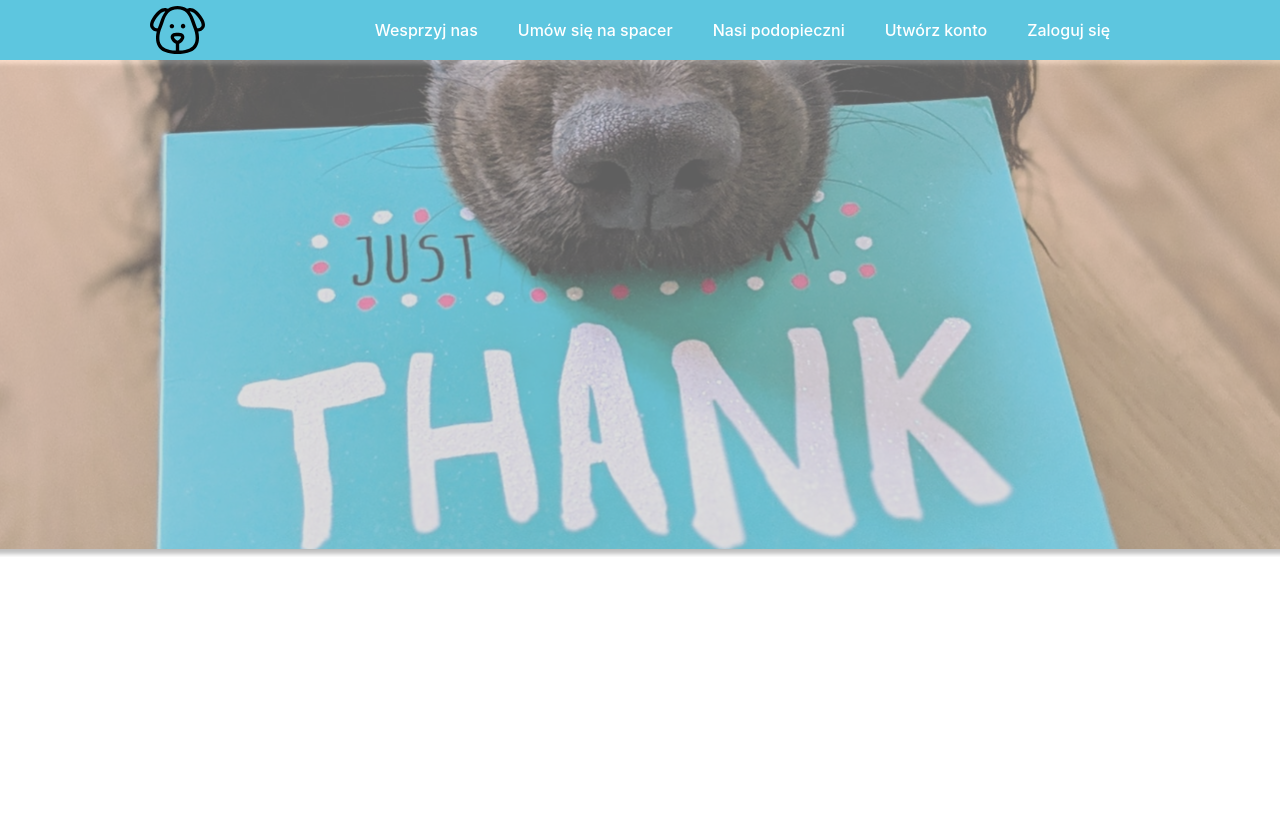
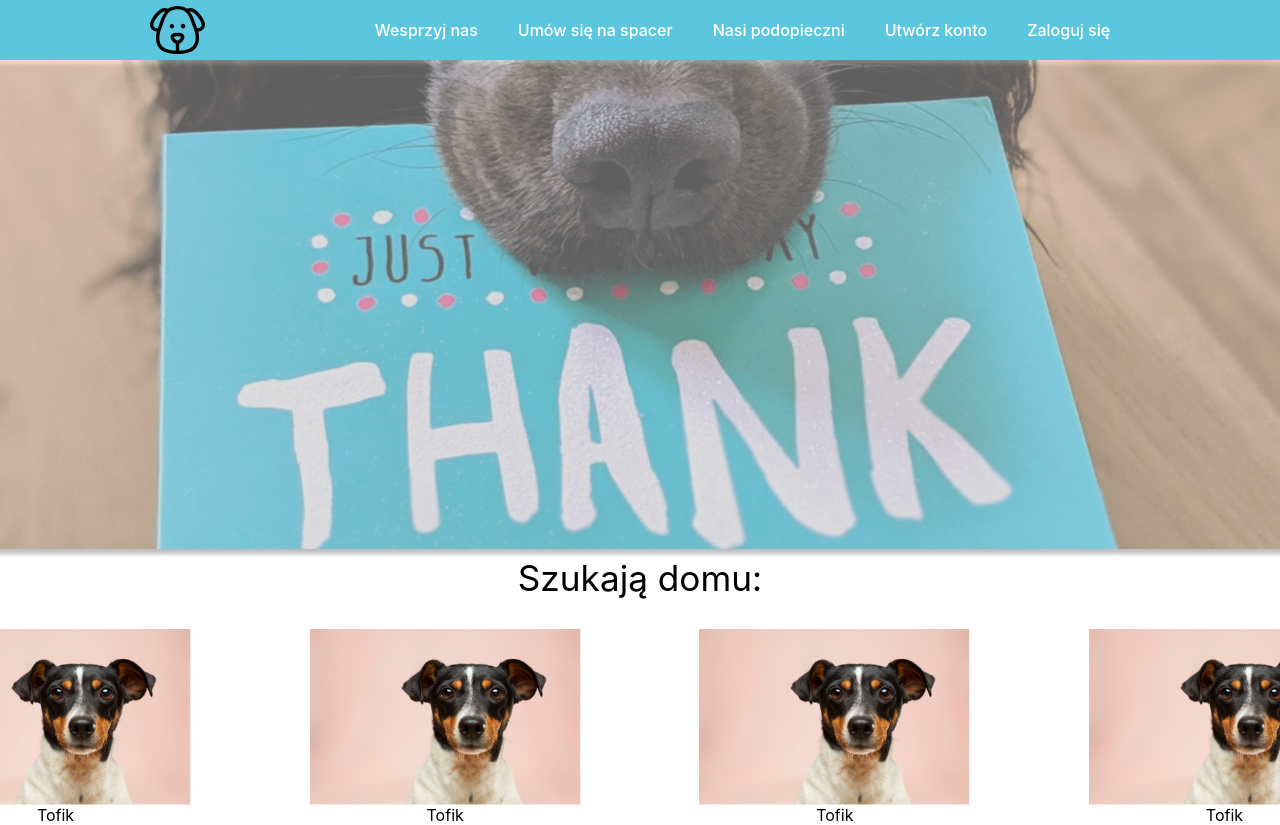
Before and after one commit to MateuszDobosz/ProjektZespolowy-Frontend, a React (Create React App) app: page / in a window 1280 px wide. Shown: the top 825 px of the page. Before the commit the page ends 800 px from the top, so only its background shows below. Built offline with nearby package versions, Linux system fonts and the light colour scheme.

Commit message:
Add animalcard component

```diff
--- /dev/null
+++ b/src/components/AnimalCard.js
@@ -0,0 +1,19 @@
+import React from "react";
+import styled from "styled-components";
+import Img from "../assets/piesek.png";
+
+const Wrapper = styled.div`
+  display: flex;
+  flex-direction: column;
+  justify-content: center;
+  align-items: center;
+`;
+
+const AnimalCard = ({ name }) => (
+  <Wrapper>
+    <img src={Img} />
+    <p>{name}</p>
+  </Wrapper>
+);
+
+export default AnimalCard;
--- a/src/pages/HomePage.js
+++ b/src/pages/HomePage.js
@@ -1,6 +1,7 @@
 import React from "react";
 import styled from "styled-components";
 import Img from "../assets/Group 10.svg";
+import AnimalCard from "../components/AnimalCard";
 
 const Wrapper = styled.div`
   height: calc(100vh - 60px);
@@ -13,9 +14,29 @@ const Wrapper = styled.div`
 const MainImg = styled.img`
   width: 1440px;
 `;
+
+const StyledText = styled.p`
+  font-size: 2.2rem;
+`;
+
+const CardWrapper = styled.div`
+  display: flex;
+  flex-direction: row;
+  width: 1440px;
+  justify-content: space-between;
+  align-items: center;
+  margin: 30px 0 0 0;
+`;
 const HomePage = () => (
   <Wrapper>
     <MainImg src={Img} alt="Dog" />
+    <StyledText>Szukają domu:</StyledText>
+    <CardWrapper>
+      <AnimalCard name="Tofik" />
+      <AnimalCard name="Tofik" />
+      <AnimalCard name="Tofik" />
+      <AnimalCard name="Tofik" />
+    </CardWrapper>
   </Wrapper>
 );
 
```
Also changed, not shown: src/assets/piesek.png (renamed from src/assets/N04FIfHhv_k.png).
